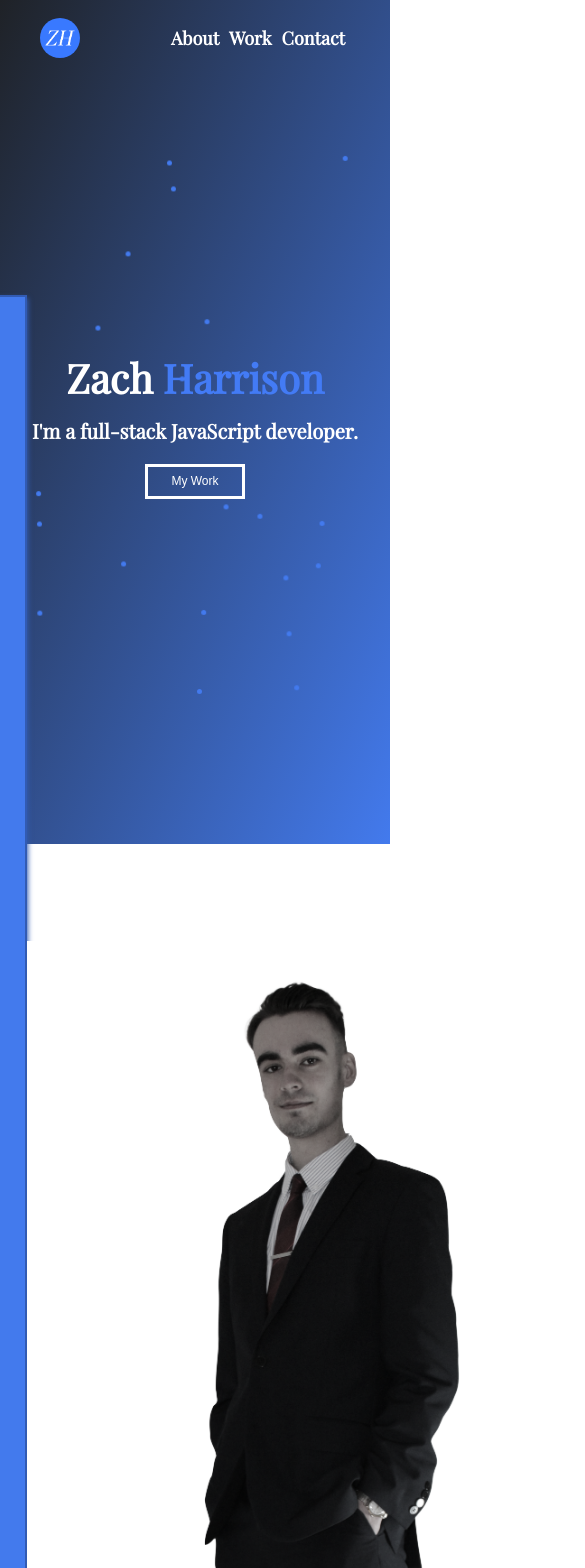
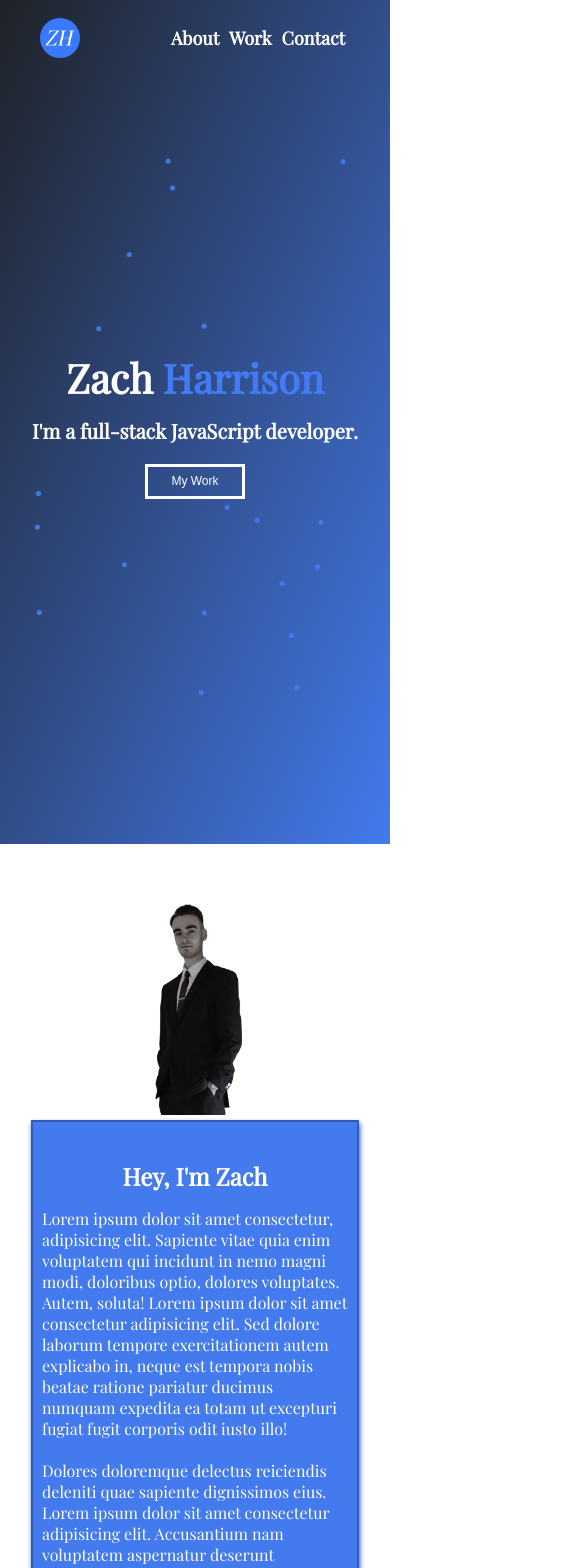
Before and after one commit to zachharrison/portfolio, a React (Create React App) app: page / in a window 390 px wide. Shown: the top 1568 px of the page, 585 px wide, since content can reach past the window. Built offline with nearby package versions, Linux system fonts and the light colour scheme.

Commit message:
Mobile styling for about page

```diff
--- a/src/components/About/About.css
+++ b/src/components/About/About.css
@@ -5,7 +5,6 @@
   align-items: center;
   justify-content: center;
   background: #fff;
-  /* background: #272725; */
 }
 
 .about-content {
@@ -29,12 +28,10 @@
 
 .about-text p {
   color: #fff;
-  /* color: darkblue; */
   font-size: 24px;
 }
 
 .container h1 {
-  /* color: darkblue; */
   color: #fff;
   font-size: 45px;
   margin-bottom: 3px;
@@ -44,5 +41,31 @@
   width: 600px;
   height: 650px;
   filter: grayscale(85%);
-  /* opacity: 0.9; */
 }
+
+/* MOBILE */
+@media (max-width: 812px) {
+  .about-text {
+    width: 80vw;
+    height: 60vh;
+    padding: 6px;
+  }
+  .about-text p {
+    font-size: 16px;
+    padding: 0 3px;
+  }
+  .container h1 {
+    font-size: 24px;
+    margin: 0;
+  }
+  .bio-image {
+    width: 200px;
+    height: 225px;
+    margin-top: 0;
+    margin-bottom: 5px;
+  }
+  .about-content {
+    flex-direction: column-reverse;
+    margin: 0;
+  }
+}
--- a/src/components/About/About.js
+++ b/src/components/About/About.js
@@ -16,10 +16,13 @@ const About = () => {
               dolor sit amet consectetur adipisicing elit. Sed dolore laborum
               tempore exercitationem autem explicabo in, neque est tempora nobis
               beatae ratione pariatur ducimus numquam expedita ea totam ut
-              excepturi fugiat fugit corporis odit iusto illo! Dolores
-              doloremque delectus reiciendis deleniti quae sapiente dignissimos
-              eius. Lorem ipsum dolor sit amet consectetur adipisicing elit.
-              Accusantium nam voluptatem aspernatur deserunt doloremque totam?
+              excepturi fugiat fugit corporis odit iusto illo!
+              <br />
+              <br />
+              Dolores doloremque delectus reiciendis deleniti quae sapiente
+              dignissimos eius. Lorem ipsum dolor sit amet consectetur
+              adipisicing elit. Accusantium nam voluptatem aspernatur deserunt
+              doloremque totam?
             </p>
           </div>
           <img src='/bio-image.jpg' className='bio-image' alt='bio-image' />
```
